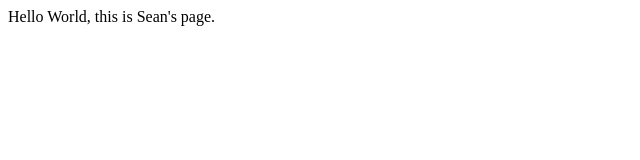
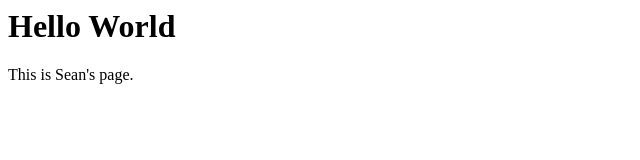
Before and after one commit to sfitzsimmons/sfitzsimmons.github.io, a plain HTML site: page index.html in a window 1280 px wide. Shown: the whole page, without its empty margins (0-640 px from the left). Drawn offline with Linux system fonts and the light colour scheme.

Commit message:
Update index.html

```diff
--- a/index.html
+++ b/index.html
@@ -1 +1,2 @@
-Hello World, this is Sean's page.
+<h1>Hello World</h1>
+<p>This is Sean's page.</p>
```
